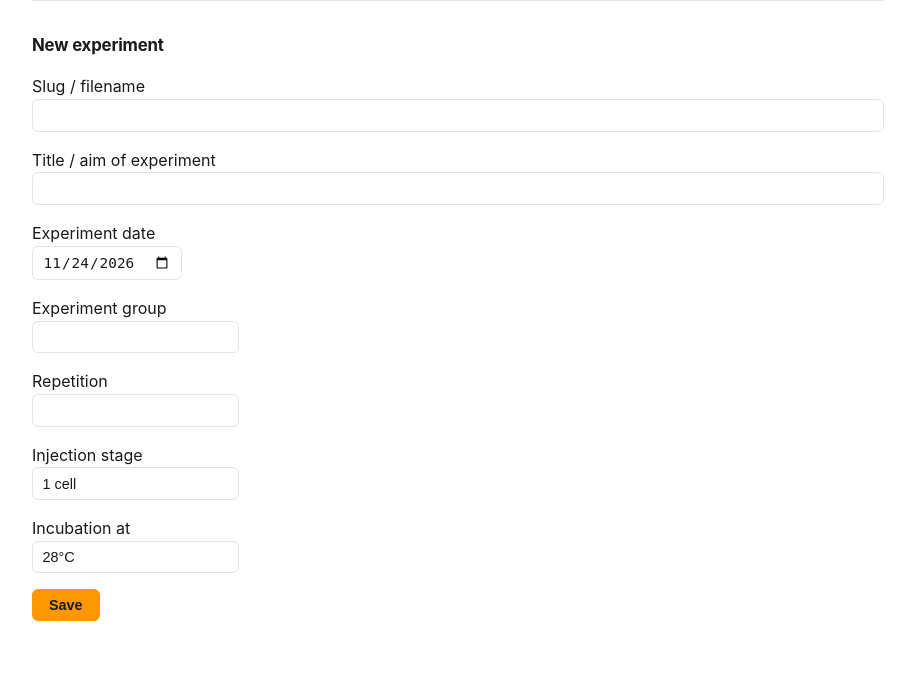
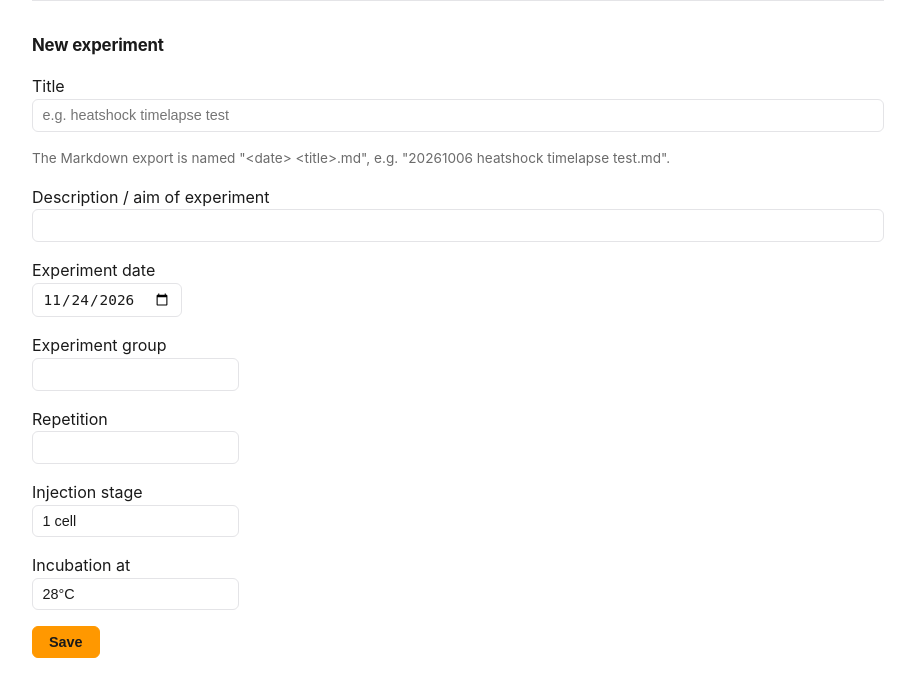
Before and after one commit to Julian-We/injection-book-app, a FastAPI app: page /experiments/new in a window 1280 px wide. Shown: the part 64-761 px from the top of the page, without its empty margins (182-1097 px from the left). Run offline with FastAPI, Linux system fonts and the light colour scheme; parts of the project's set-up code (start-up, migrations or seed data) failed here and were passed over.

Commit message:
Rename experiment fields to Title/Description, space in export filename
- UI shows 'Title' and 'Description / aim of experiment' instead of slug/title
- Markdown export is named '<date> <title>.md'
- Fix 500 on export when the title contains non-Latin-1 characters
- Allow the same title on different dates (one-time table migration)
- Show a form error instead of a 500 for a duplicate title on the same date

Co-Authored-By: Claude Opus 5.5 <noreply@anthropic.com>

```diff
--- a/app/routes/experiments.py
+++ b/app/routes/experiments.py
@@ -50,8 +50,29 @@ def new_experiment_form(request: Request):
     )
 
 
+def _experiment_form_values(**fields) -> dict:
+    return {k: v.strip() for k, v in fields.items()}
+
+
+DUPLICATE_TITLE_ERROR = (
+    "An experiment with this title already exists on this date. "
+    "Use a different title (e.g. add \"repeat 2\") or a different date."
+)
+
+
+def _form_error(request: Request, values: dict, experiment_id: int | None = None):
+    """Re-render the experiment form with the entered values and an error banner."""
+    experiment = dict(values, id=experiment_id) if experiment_id is not None else None
+    return templates.TemplateResponse(
+        "experiment_form.html",
+        {"request": request, "experiment": experiment, "values": values, "error": DUPLICATE_TITLE_ERROR},
+        status_code=400,
+    )
+
+
 @router.post("/experiments")
 def create_experiment(
+    request: Request,
     slug: str = Form(...),
     title: str = Form(""),
     experiment_group: str = Form(""),
@@ -61,14 +82,21 @@ def create_experiment(
     incubation_at: str = Form(""),
     conn: sqlite3.Connection = Depends(get_db),
 ):
-    cur = conn.execute(
-        """INSERT INTO experiments
-           (slug, title, experiment_group, repetition, experiment_date,
-            injection_stage, incubation_at, source)
-           VALUES (?, ?, ?, ?, ?, ?, ?, 'app_created')""",
-        (slug.strip(), title.strip(), experiment_group.strip(), repetition.strip(),
-         experiment_date.strip() or None, injection_stage.strip(), incubation_at.strip()),
+    v = _experiment_form_values(
+        slug=slug, title=title, experiment_group=experiment_group, repetition=repetition,
+        experiment_date=experiment_date, injection_stage=injection_stage, incubation_at=incubation_at,
     )
+    try:
+        cur = conn.execute(
+            """INSERT INTO experiments
+               (slug, title, experiment_group, repetition, experiment_date,
+                injection_stage, incubation_at, source)
+               VALUES (?, ?, ?, ?, ?, ?, ?, 'app_created')""",
+            (v["slug"], v["title"], v["experiment_group"], v["repetition"],
+             v["experiment_date"] or None, v["injection_stage"], v["incubation_at"]),
+        )
+    except sqlite3.IntegrityError:
+        return _form_error(request, v)
     conn.commit()
     return RedirectResponse(url=f"/experiments/{cur.lastrowid}", status_code=303)
 
@@ -114,6 +142,7 @@ def edit_experiment_form(request: Request, experiment_id: int, conn: sqlite3.Con
 
 @router.post("/experiments/{experiment_id}/edit")
 def update_experiment(
+    request: Request,
     experiment_id: int,
     slug: str = Form(...),
     title: str = Form(""),
@@ -124,13 +153,20 @@ def update_experiment(
     incubation_at: str = Form(""),
     conn: sqlite3.Connection = Depends(get_db),
 ):
-    conn.execute(
-        """UPDATE experiments SET slug=?, title=?, experiment_group=?, repetition=?,
-           experiment_date=?, injection_stage=?, incubation_at=?, updated_at=datetime('now')
-           WHERE id=?""",
-        (slug.strip(), title.strip(), experiment_group.strip(), repetition.strip(),
-         experiment_date.strip() or None, injection_stage.strip(), incubation_at.strip(), experiment_id),
+    v = _experiment_form_values(
+        slug=slug, title=title, experiment_group=experiment_group, repetition=repetition,
+        experiment_date=experiment_date, injection_stage=injection_stage, incubation_at=incubation_at,
     )
+    try:
+        conn.execute(
+            """UPDATE experiments SET slug=?, title=?, experiment_group=?, repetition=?,
+               experiment_date=?, injection_stage=?, incubation_at=?, updated_at=datetime('now')
+               WHERE id=?""",
+            (v["slug"], v["title"], v["experiment_group"], v["repetition"],
+             v["experiment_date"] or None, v["injection_stage"], v["incubation_at"], experiment_id),
+        )
+    except sqlite3.IntegrityError:
+        return _form_error(request, v, experiment_id)
     conn.commit()
     return RedirectResponse(url=f"/experiments/{experiment_id}", status_code=303)
 
@@ -187,14 +223,26 @@ def export_markdown(experiment_id: int, conn: sqlite3.Connection = Depends(get_d
         ).fetchall()
         mixes_with_lines.append((mix, lines))
     markdown = calc.render_experiment_markdown(experiment, mixes_with_lines)
-    slug = experiment["slug"]
-    date_str = (experiment["experiment_date"] or "").replace("-", "")
-    if date_str and not slug.startswith(date_str):
-        filename = f"{date_str}_{slug}.md"
-    else:
-        filename = f"{slug}.md"
     return Response(
         content=markdown,
         media_type="text/markdown",
-        headers={"Content-Disposition": f'attachment; filename="{filename}"'},
+        headers={"Content-Disposition": _content_disposition(export_filename(experiment))},
     )
+
+
+def export_filename(experiment) -> str:
+    """'<YYYYMMDD> <title>.md', e.g. '20261006 heatshock timelapse test.md'.
+    Titles that already start with the date (historical ones) aren't prefixed again."""
+    title = experiment["slug"].strip()
+    date_str = (experiment["experiment_date"] or "").replace("-", "")
+    name = f"{date_str} {title}" if date_str and not title.startswith(date_str) else title
+    for ch in '/\\"':
+        name = name.replace(ch, "-")
+    return f"{name}.md"
+
+
+def _content_disposition(filename: str) -> str:
+    """HTTP headers must be Latin-1, so non-ASCII names (e.g. an en dash) go in the
+    RFC 5987 filename* parameter, with an ASCII-only fallback for old clients."""
+    ascii_fallback = filename.encode("ascii", "replace").decode("ascii").replace("?", "_")
+    return f"attachment; filename=\"{ascii_fallback}\"; filename*=UTF-8''{quote(filename)}"
--- a/app/schema.sql
+++ b/app/schema.sql
@@ -18,8 +18,8 @@ CREATE INDEX IF NOT EXISTS idx_plasmids_needs_review ON plasmids(needs_review);
 -- experiments: one lab-book entry
 CREATE TABLE IF NOT EXISTS experiments (
     id                INTEGER PRIMARY KEY AUTOINCREMENT,
-    slug              TEXT NOT NULL UNIQUE,
-    title             TEXT,
+    slug              TEXT NOT NULL,  -- shown as "Title" in the UI
+    title             TEXT,           -- shown as "Description" in the UI
     experiment_group  TEXT,
     repetition        TEXT,
     tags              TEXT NOT NULL DEFAULT '#Labbook',
@@ -31,7 +31,8 @@ CREATE TABLE IF NOT EXISTS experiments (
     migration_note    TEXT,
     closed_at         TEXT,
     created_at        TEXT NOT NULL DEFAULT (datetime('now')),
-    updated_at        TEXT NOT NULL DEFAULT (datetime('now'))
+    updated_at        TEXT NOT NULL DEFAULT (datetime('now')),
+    UNIQUE(slug, experiment_date)   -- same title is fine on different dates
 );
 
 -- mixes: one lettered sub-experiment (e.g. jan22a)
--- a/app/templates/experiment_form.html
+++ b/app/templates/experiment_form.html
@@ -1,27 +1,30 @@
 {% extends "base.html" %}
 {% block title %}{{ "Edit" if experiment else "New" }} experiment{% endblock %}
 {% block content %}
+{% set v = values or experiment or {} %}
 <h2>{{ "Edit" if experiment else "New" }} experiment</h2>
+{% if error %}<div class="flag">{{ error }}</div>{% endif %}
 <form method="post" action="{{ '/experiments/%d/edit' % experiment.id if experiment else '/experiments' }}">
-  <p><label>Slug / filename<br>
-    <input type="text" name="slug" required style="width:100%"
-           value="{{ experiment.slug if experiment else '' }}"></label></p>
-  <p><label>Title / aim of experiment<br>
+  <p><label>Title<br>
+    <input type="text" name="slug" required style="width:100%" placeholder="e.g. heatshock timelapse test"
+           value="{{ v.slug or '' }}"></label></p>
+  <p class="muted">The Markdown export is named "&lt;date&gt; &lt;title&gt;.md", e.g. "20261006 heatshock timelapse test.md".</p>
+  <p><label>Description / aim of experiment<br>
     <input type="text" name="title" style="width:100%"
-           value="{{ experiment.title if experiment else '' }}"></label></p>
+           value="{{ v.title or '' }}"></label></p>
   <p><label>Experiment date<br>
     <input type="date" name="experiment_date"
-           value="{{ experiment.experiment_date if experiment else default_experiment_date }}"></label></p>
+           value="{{ v.experiment_date if v else default_experiment_date }}"></label></p>
   <p><label>Experiment group<br>
-    <input type="text" name="experiment_group" value="{{ experiment.experiment_group if experiment else '' }}"></label></p>
+    <input type="text" name="experiment_group" value="{{ v.experiment_group or '' }}"></label></p>
   <p><label>Repetition<br>
-    <input type="text" name="repetition" value="{{ experiment.repetition if experiment else '' }}"></label></p>
+    <input type="text" name="repetition" value="{{ v.repetition or '' }}"></label></p>
   <p><label>Injection stage<br>
     <input type="text" name="injection_stage"
-           value="{{ experiment.injection_stage if experiment else default_injection_stage }}"></label></p>
+           value="{{ v.injection_stage if v else default_injection_stage }}"></label></p>
   <p><label>Incubation at<br>
     <input type="text" name="incubation_at"
-           value="{{ experiment.incubation_at if experiment else default_incubation_at }}"></label></p>
+           value="{{ v.incubation_at if v else default_incubation_at }}"></label></p>
   <p><button type="submit">Save</button></p>
 </form>
 {% endblock %}
--- a/app/templates/experiments_list.html
+++ b/app/templates/experiments_list.html
@@ -2,13 +2,13 @@
 {% block title %}Experiments{% endblock %}
 {% block content %}
 <form class="row" method="get" action="/experiments">
-  <input type="text" name="q" value="{{ q }}" placeholder="Search by date, title, construct ID or name...">
+  <input type="text" name="q" value="{{ q }}" placeholder="Search by title, description, construct ID or name...">
   <button type="submit">Search</button>
   {% if q %}<a href="/experiments">Clear</a>{% endif %}
 </form>
 
 <table>
-  <tr><th>Date</th><th>Slug / Filename</th><th>Title</th><th>Source</th><th></th><th></th></tr>
+  <tr><th>Date</th><th>Title</th><th>Description</th><th>Source</th><th></th><th></th></tr>
   {% for e in experiments %}
   <tr>
     <td>{{ e.experiment_date or "—" }}</td>
```
Also changed, not shown: app/db.py (+51 -0 lines), tests/test_experiments.py (added, +159 -0 lines), README.md.
